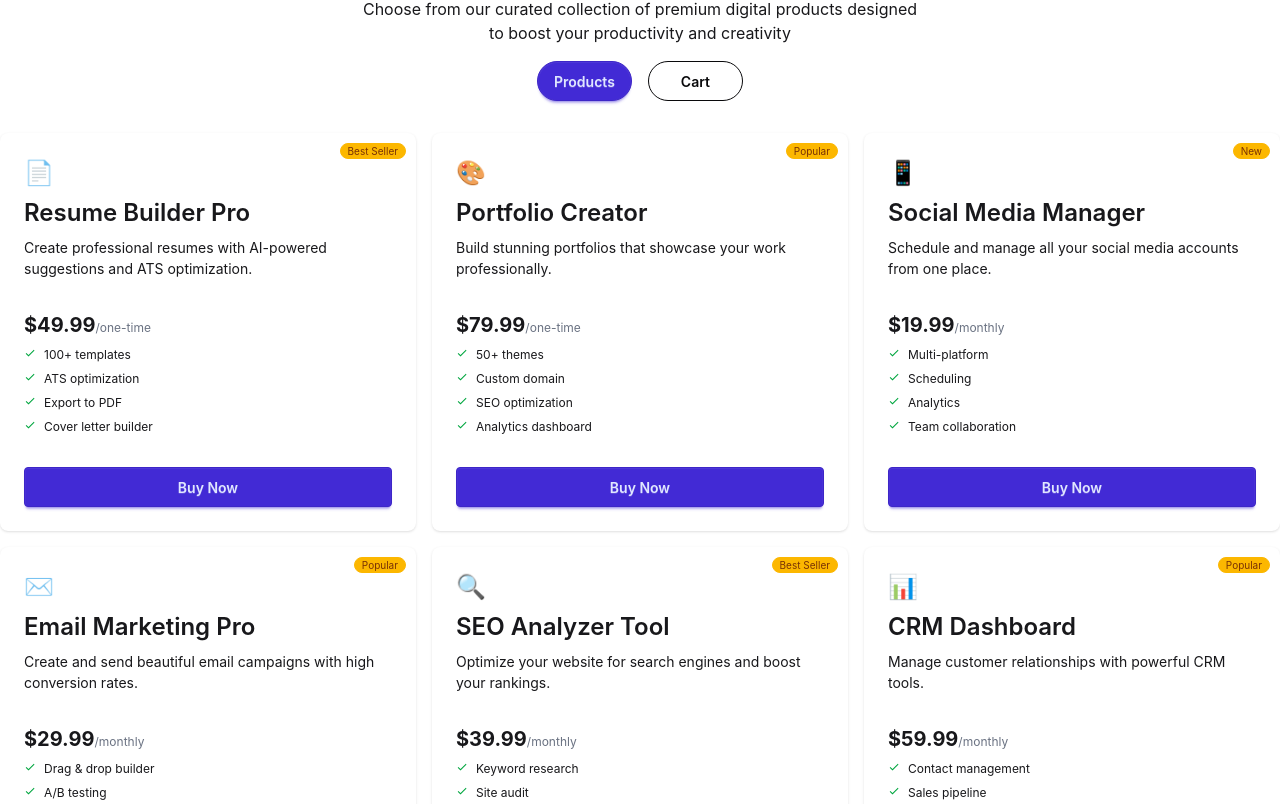
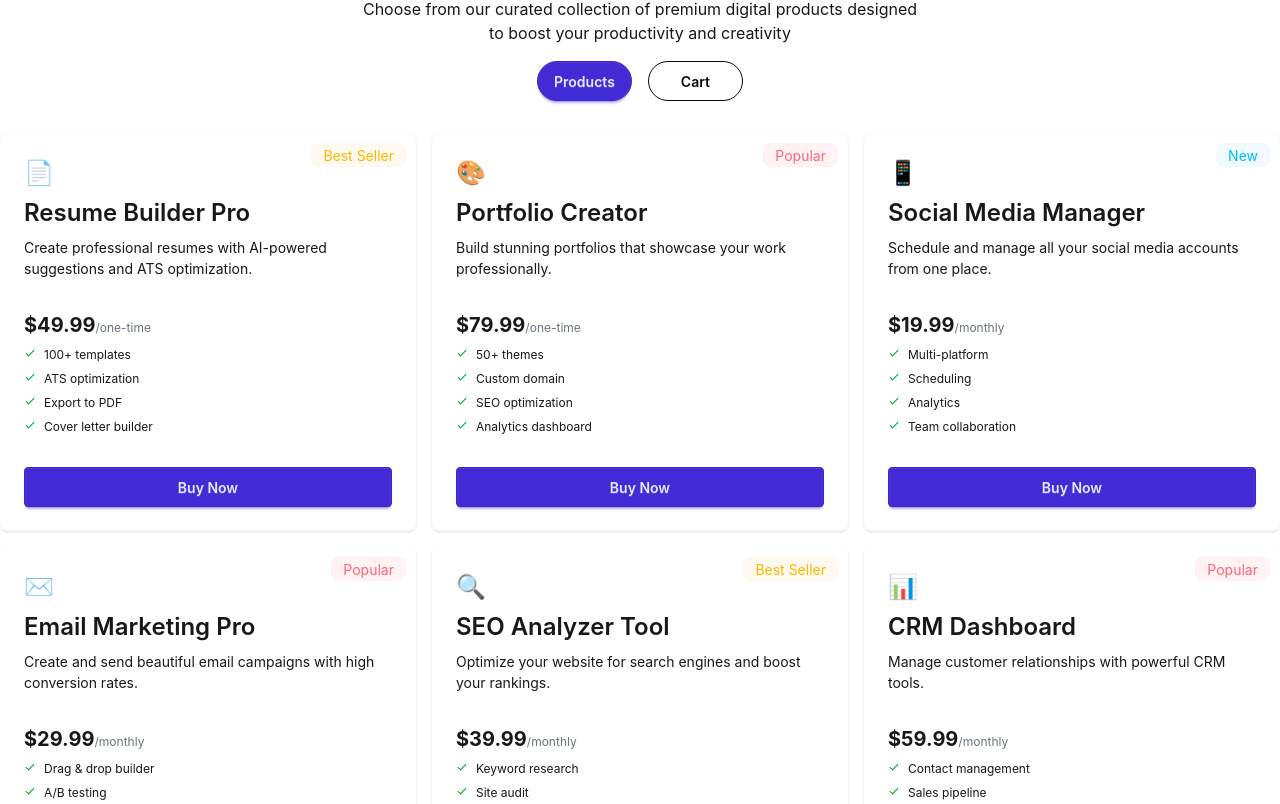
Before and after one commit to Sagor220/Assignment-06, a React (Vite) app: page / in a window 1280 px wide. Shown: the part 916-1720 px from the top of the page. Built offline with nearby package versions, Linux system fonts and the light colour scheme.

Commit message:
card tag color changed dynamically.

```diff
--- a/src/Components/Card.jsx
+++ b/src/Components/Card.jsx
@@ -36,9 +36,24 @@ const Card = ({ card }) => {
       <div className="card bg-base-100 shadow-sm ">
         <div className="card-body ">
           <span className="text-2xl">{icon}</span>
-          <span className="badge badge-xs badge-warning absolute top-0 right-0 m-2.5">
-            {tag}
-          </span>
+
+          {tag === "Best Seller" ? (
+            <div className="badge badge-soft badge-warning absolute top-0 right-0 m-2.5">
+              Best Seller
+            </div>
+          ) : tag === "Popular" ? (
+            <div className="badge badge-soft badge-error absolute top-0 right-0 m-2.5">
+              Popular
+            </div>
+          ) : tag === "New" ? (
+            <div className="badge badge-soft badge-info absolute top-0 right-0 m-2.5">
+              New
+            </div>
+          ) : (
+            <div className="badge badge-outline absolute top-0 right-0 m-2.5">
+              {tag}
+            </div>
+          )}
           <div className="flex justify-between">
             <h2 className="text-2xl font-semibold">{name}</h2>
           </div>
```
